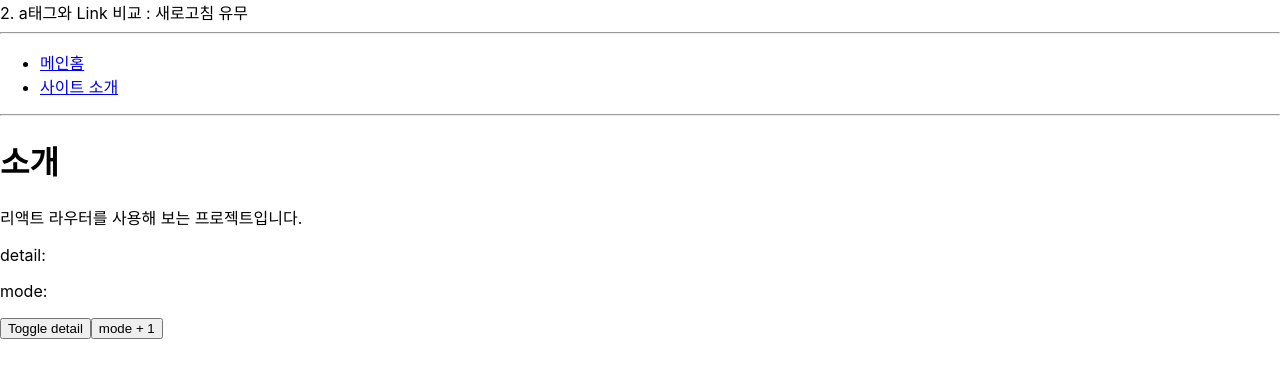
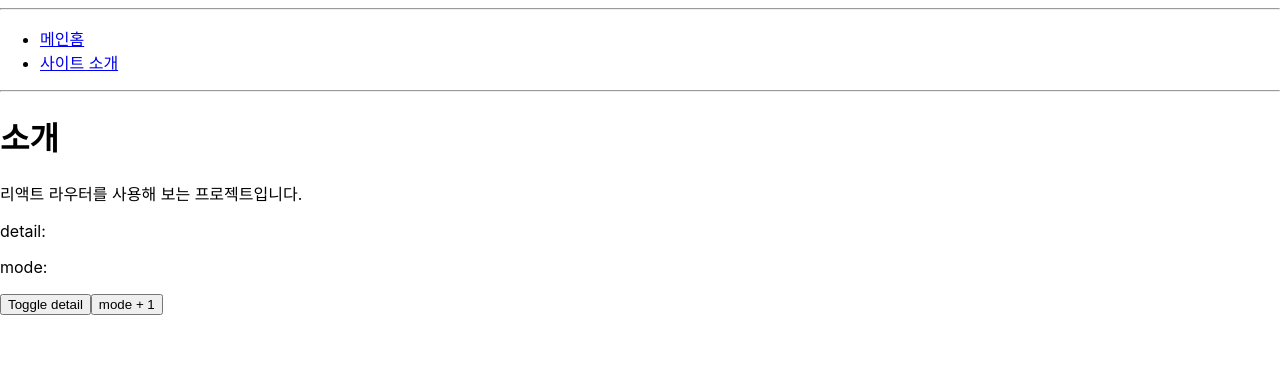
Before and after one commit to triptocode/React-Router-study, a React (Create React App) app: page /about in a window 1280 px wide. Shown: the top 378 px of the page. Built offline with nearby package versions, Linux system fonts and the light colour scheme.

Commit message:
파라미터 vs 쿼리 useLocation {location.search}

```diff
--- a/src/App.js
+++ b/src/App.js
@@ -16,7 +16,7 @@ const App = () => {
       // </div>s
 
   <div>
-    2. a태그와 Link 비교 : 새로고침 유무
+    {/* 2. a태그와 Link 비교 : 새로고침 유무 */}
     {/* <hr />
       <a href ="/about"> 이동</a> */}
     <hr />
```
Also changed, not shown: src/About.js (+4 -3 lines).
